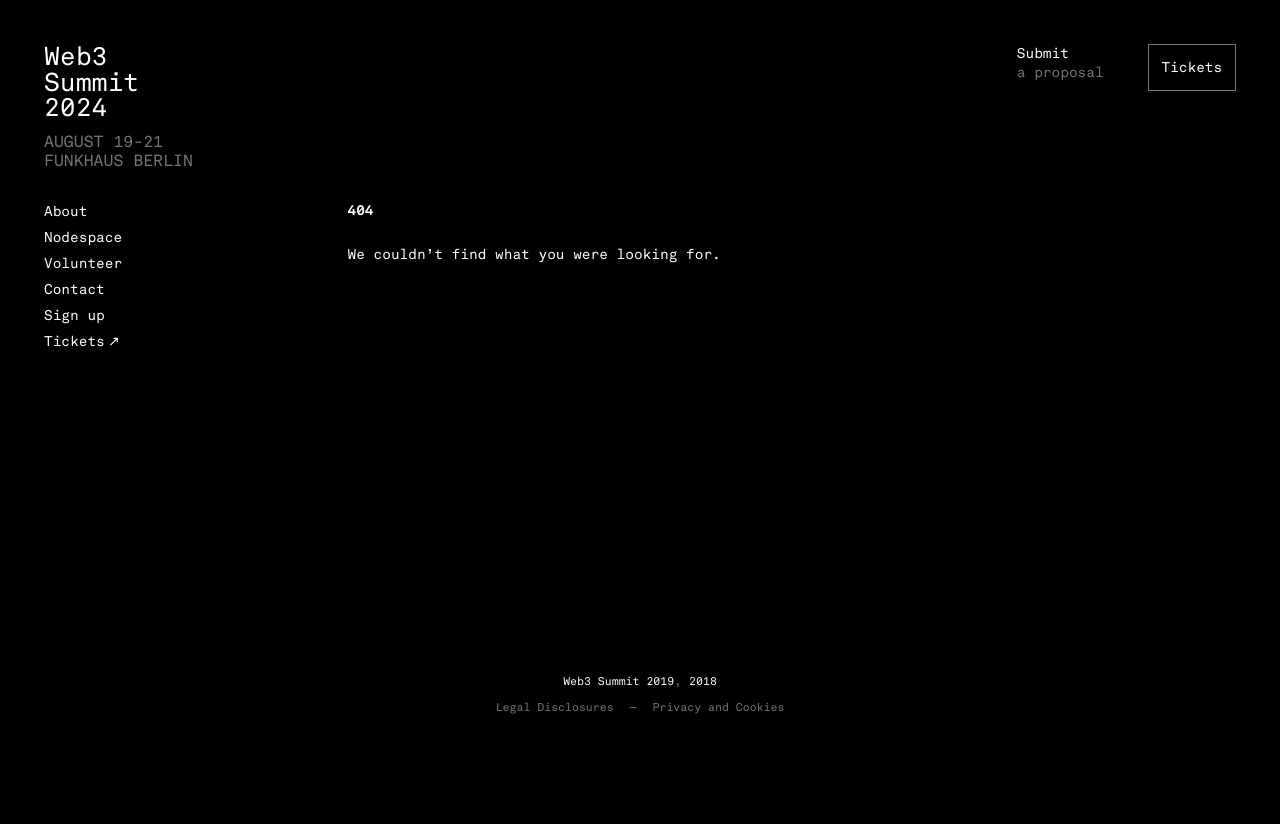
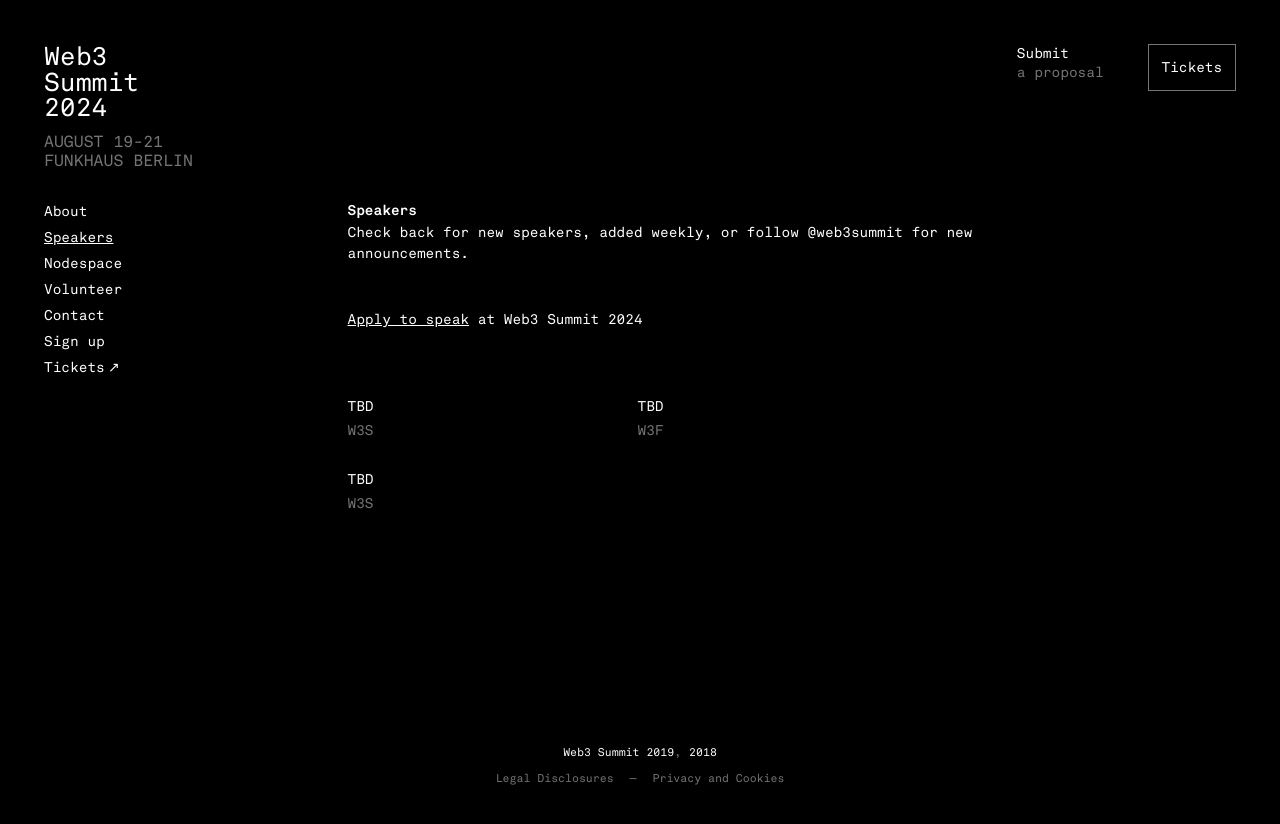
Before and after one commit to carinaluise/web3summit2024, a Gatsby site: page /speakers in a window 1280 px wide. Before the commit this address had no page. Before the commit the page ends 800 px from the top, so only its background shows below. Built offline with nearby package versions, Linux system fonts and the light colour scheme; Gatsby itself is replaced by a stand-in of ours.

Commit message:
add speakers page

```diff
--- /dev/null
+++ b/content/speakers.json
@@ -0,0 +1,16 @@
+{
+    "speakers": [
+      {
+        "name": "TBD",
+        "company": "W3S"
+      },
+      {
+        "name": "TBD",
+        "company": "W3F"
+      },
+      {
+        "name": "TBD",
+        "company": "W3S"
+      }
+    ]
+  }
--- a/gatsby-config.js
+++ b/gatsby-config.js
@@ -28,6 +28,13 @@
       __key: "images",
     },
     {
+      resolve: `gatsby-source-filesystem`,
+      options: {
+        name: `content`,
+        path: `${__dirname}/content/`,
+      },
+    },
+    {
       resolve: "gatsby-plugin-simple-analytics",
       options: {
         domain: "apisa.web3.foundation",
--- a/src/components/Header.js
+++ b/src/components/Header.js
@@ -35,6 +35,9 @@
             <Link to="/about">About</Link>
           </li>
           <li>
+            <Link to="/speakers">Speakers</Link>
+          </li>
+          <li>
             <Link to="/nodespace">Nodespace</Link>
           </li>
           <li>
--- /dev/null
+++ b/src/pages/speakers.js
@@ -0,0 +1,38 @@
+import React from "react";
+import Layout from "../components/Layout";
+import { speakers } from "../../content/speakers.json";
+import { urls } from "../config/site";
+
+const sortedSpeakers = speakers.sort((a, b) => a.name.localeCompare(b.name));
+
+const SpeakersPage = () => {
+  const { submitForm } = urls;
+
+  return (
+    <Layout page="speakers">
+      <div className="speakers-page-header">
+        <h2>Speakers</h2>
+        <p>
+          Check back for new speakers, added weekly, or follow @web3summit for
+          new announcements.
+        </p>
+        <p>
+          <a href={submitForm} target="_blank" rel="noopener noreferrer">
+            Apply to speak
+          </a>{" "}
+          at Web3 Summit 2024
+        </p>
+      </div>
+      <ul className="speakers">
+        {sortedSpeakers.map((item, index) => (
+          <li key={index} className="speaker">
+            <div className="speaker__name">{item.name}</div>
+            <div className="speaker__company">{item.company}</div>
+          </li>
+        ))}
+      </ul>
+    </Layout>
+  );
+};
+
+export default SpeakersPage;
--- a/src/styles/imports/_faq.scss
+++ b/src/styles/imports/_faq.scss
@@ -1,5 +1,4 @@
 .faq {
-  // margin-top: 2rem;
   margin-bottom: $margin-lg;
 
   .faq-content {
@@ -44,6 +43,7 @@
     list-style-type: "+";
     transition: background-color 0.3s ease;
     padding-left: 0.5rem;
+    margin-left: -0.5rem;
     color: white;
   }
 
--- a/src/styles/imports/_global.scss
+++ b/src/styles/imports/_global.scss
@@ -14,6 +14,7 @@
 
 body {
   font-size: $font-size;
+  color: $color-white;
   line-height: $line-height;
   background-color: black;
 }
--- /dev/null
+++ b/src/styles/imports/_speakers.scss
@@ -0,0 +1,38 @@
+.speakers-page-header {
+    margin-bottom: $margin-lg * 1.5;
+
+    h2 {
+        margin-bottom: 0;
+    }
+
+    p {
+        margin-bottom: $margin-lg;
+    }
+}
+
+.speakers {
+    max-width: 580px;
+
+    @media screen and (min-width: $size-sm) {
+        display: flex;
+        flex-wrap: wrap;
+    }
+}
+
+.speaker {
+    margin-bottom: $margin-sm;
+    list-style-type: none;
+
+    @media screen and (min-width: $size-sm) {
+        width: 50%;
+    }
+
+
+    &__name {
+        margin-bottom: 0.4rem;
+    }
+
+    &__company {
+        color: $color-subtext;
+    }
+}
--- a/src/styles/imports/_variables.scss
+++ b/src/styles/imports/_variables.scss
@@ -6,6 +6,7 @@
 $color-dark: black;
 $color-anchor: white;
 $color-subtext: #757575;
+$color-white: white;
 
 $gap-width: 1.375rem; // 16/100*1.375 = 22
 $gap-width-sm: calc($gap-width * 1.4);
--- a/src/styles/index.scss
+++ b/src/styles/index.scss
@@ -9,3 +9,4 @@
 @import "./imports/modal";
 @import "./imports/home";
 @import "./imports/faq";
+@import "./imports/speakers";
```
